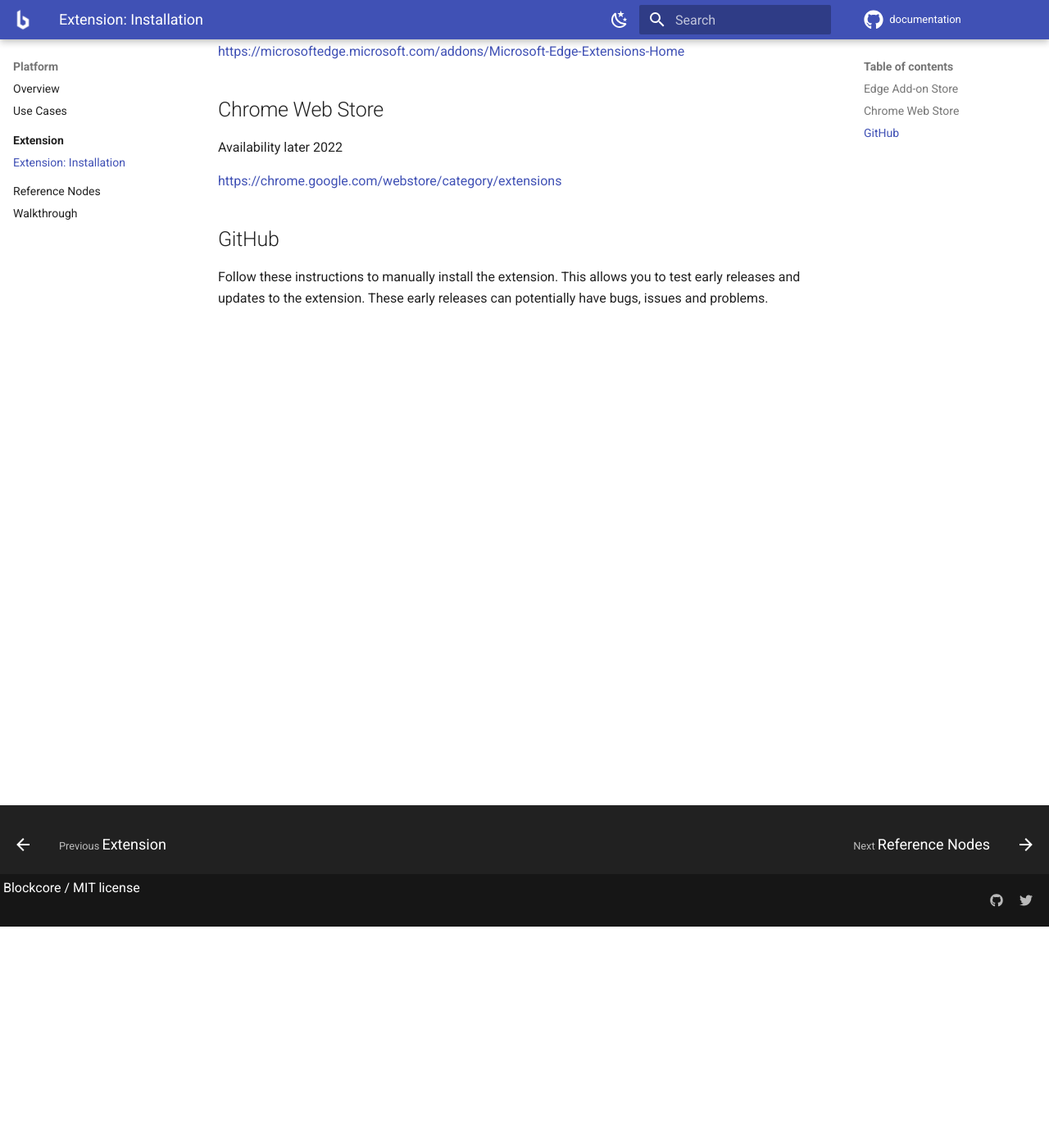
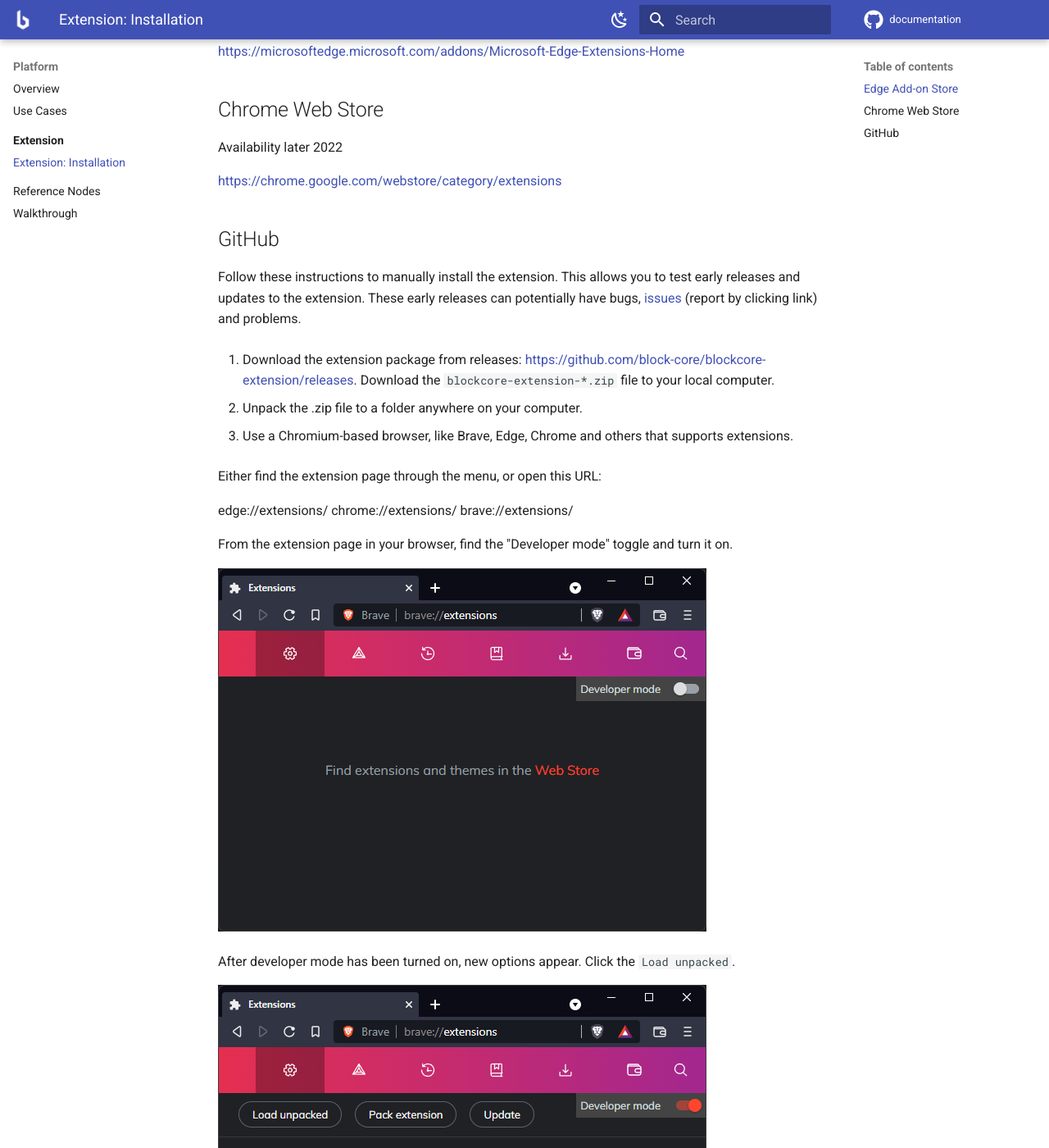
Before and after one commit to block-core/documentation, an MkDocs documentation site: the page built from docs/extension/installation.md, in a window 1280 px wide and 1400 px high, scrolled down 270 px. Shown: the whole window at 82% size. Built offline with MkDocs 1.6.1 and Material for MkDocs 9.7.7, drawn with Linux system fonts in a browser that asks for light colours; comment, search, counter and statistics services are not loaded; some of the changed text lies outside the part shown.

Commit message:
Add complete installation instructions of extension

```diff
--- a/docs/extension/installation.md
+++ b/docs/extension/installation.md
@@ -15,4 +15,46 @@ Availability later 2022
 ## GitHub
 
 Follow these instructions to manually install the extension. This allows you to test early releases and updates to the extension. These early releases
-can potentially have bugs, issues and problems.
+can potentially have bugs, [issues](https://github.com/block-core/blockcore-extension/issues) (report by clicking link) and problems.
+
+1. Download the extension package from releases: [https://github.com/block-core/blockcore-extension/releases](https://github.com/block-core/blockcore-extension/releases). Download the `blockcore-extension-*.zip` file to your local computer.
+
+2. Unpack the .zip file to a folder anywhere on your computer.
+
+3. Use a Chromium-based browser, like Brave, Edge, Chrome and others that supports extensions.
+
+Either find the extension page through the menu, or open this URL:
+
+edge://extensions/
+chrome://extensions/
+brave://extensions/
+
+From the extension page in your browser, find the "Developer mode" toggle and turn it on.
+
+![](../img/brave-extensions.png)
+
+After developer mode has been turned on, new options appear. Click the `Load unpacked`.
+
+![](../img/brave-extensions-developer.png)
+
+Locate the folder where you have unpacked the .zip file you downloaded earlier.
+
+![](../img/blockcore-extension-folder.png)
+
+The extension is now installed.
+
+![](../img/brave-extensions-installed.png)
+
+When the extension is first installed, it will open up a new tab with the extension in full view model.
+
+![](../img/blockcore-extension-installed.png)
+
+You can pin the extension to the toolbar on your browser.
+
+![](../img/blockcore-extension-pin.png)
+
+Then you can easily access it through clicking the icon on the toolbar.
+
+![](../img/blockcore-extension-open.png)
+
+Congratulations, you have successfully installed the extension and can continue by creating your new wallet.
```
Also changed, not shown: docs/img/blockcore-extension-folder.png (added), docs/img/blockcore-extension-installed.png (added), docs/img/blockcore-extension-open.png (added), docs/img/blockcore-extension-pin.png (added), docs/img/brave-extensions-developer.png (added), docs/img/brave-extensions-installed.png (added), docs/img/brave-extensions.png (added).
